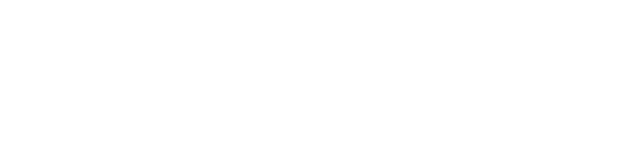
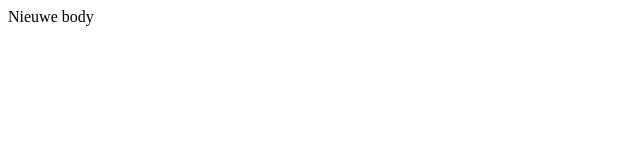
Before and after one commit to nicolaimun89/demoproject, a plain HTML site: page index.html in a window 1280 px wide. Shown: the whole page, without its empty margins (0-640 px from the left). Drawn offline with Linux system fonts and the light colour scheme.

Commit message:
Nieuwe titel

```diff
--- a/index.html
+++ b/index.html
@@ -5,6 +5,7 @@
     <title>Nieuwe titel</title>
 </head>
 <body>
+Nieuwe body
 
 </body>
 </html>
```
